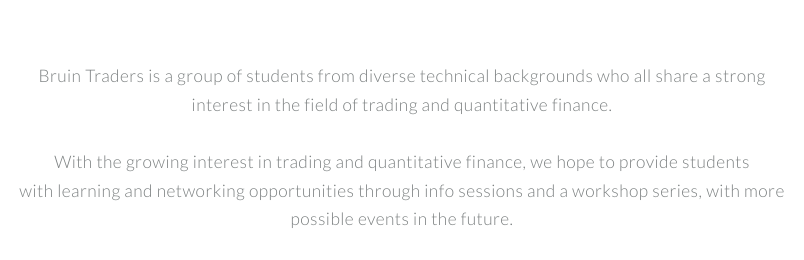
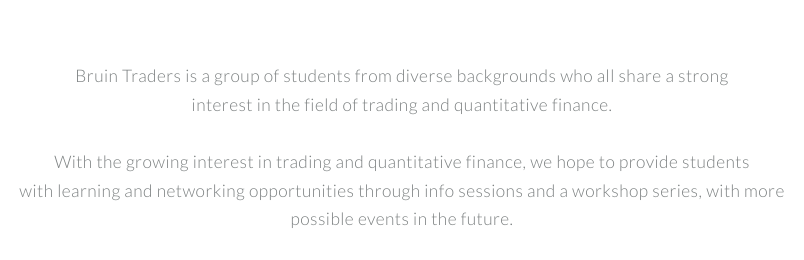
Before and after one commit to bruin-traders/bruin-traders, a plain HTML site: page index.html in a window 1280 px wide. Shown: the part 833-1093 px from the top of the page, 238-1042 px from the left. Drawn offline with Linux system fonts and the light colour scheme.

Commit message:
changed description

```diff
--- a/index.html
+++ b/index.html
@@ -62,7 +62,7 @@
 					<header class="special container">
 						<span class="icon solid fa-chart-bar"></span>
 						<h2><strong>Bruin Traders</strong></h2>
-						<p>Bruin Traders is a group of students from diverse technical backgrounds who all share
+						<p>Bruin Traders is a group of students from diverse backgrounds who all share
 						a strong
 						<br />
 						interest in the field of trading and quantitative finance.<br/>
```
